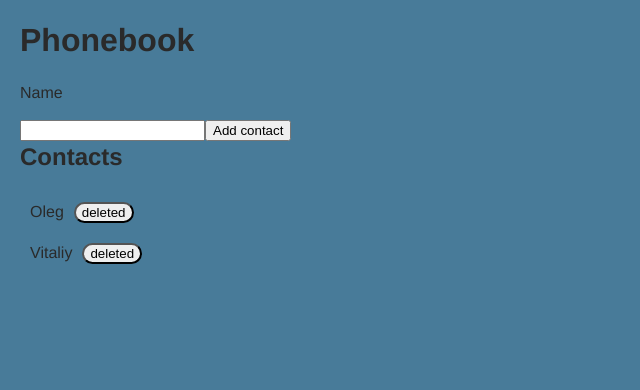
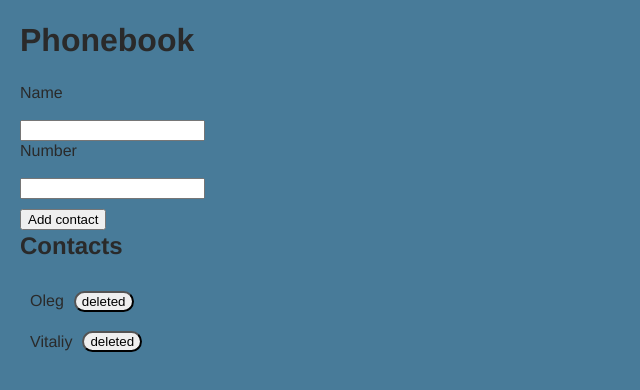
Before and after one commit to LutsenkoVitaliy/04-hooks-phonebook, a React (Create React App) app: page / in a window 1280 px wide. Shown: the top 390 px of the page, without its empty margins (0-640 px from the left). Built offline with nearby package versions, Linux system fonts and the light colour scheme.

Commit message:
input number

```diff
--- a/src/App.js
+++ b/src/App.js
@@ -16,19 +16,21 @@ class App extends Component {
     }));
   };
 
-  handleNameChange = event => {
-    this.setState({ name: event.currentTarget.value });
-  };
+  handleChange = e => {
+    const { name, value } = e.currentTarget;
+    this.setState({ [name]: value})
+  }
 
   render() {
-    const { contacts } = this.state
+    const { contacts, name, number } = this.state
 
     return (
       <div>
         <h1>Phonebook</h1>
         <ContactForm
-          value={this.state.name}
-          onChange={this.handleNameChange}
+          nameValue={name}
+          onChange={this.handleChange}
+          numberValue={number}
         />
 
         <h2>Contacts</h2>
--- a/src/components/ContactForm/ContactForm.css
+++ b/src/components/ContactForm/ContactForm.css
@@ -0,0 +1,4 @@
+.addContact__button {
+  margin-top: 10px;
+  display: flex;
+}
--- a/src/components/ContactForm/ContactForm.js
+++ b/src/components/ContactForm/ContactForm.js
@@ -1,18 +1,30 @@
 import PropTypes from "prop-types";
+import './ContactForm.css'
 
-const ContactForm = ({value, onChange}) => (
+const ContactForm = ({nameValue, numberValue, onChange}) => (
   <div>
     <p>Name</p>
       <input
       type="text"
-      value={value}
+      value={nameValue}
       onChange={onChange}
       name="name"
       pattern="^[a-zA-Zа-яА-Я]+(([' -][a-zA-Zа-яА-Я ])?[a-zA-Zа-яА-Я]*)*$"
       title="Name may contain only letters, apostrophe, dash and spaces. For example Adrian, Jacob Mercer, Charles de Batz de Castelmore d'Artagnan"
       required
-      />
-      <button type='button'>Add contact</button>
+    />
+    <p>Number</p>
+    <input
+      type="tel"
+      value={numberValue}
+      onChange={onChange}
+      name="number"
+      pattern="\+?\d{1,4}?[-.\s]?\(?\d{1,3}?\)?[-.\s]?\d{1,4}[-.\s]?\d{1,4}[-.\s]?\d{1,9}"
+      title="Phone number must be digits and can contain spaces, dashes, parentheses and can start with +"
+      required
+    />
+
+      <button className="addContact__button" type='button'>Add contact</button>
   </div>
 
 
```
